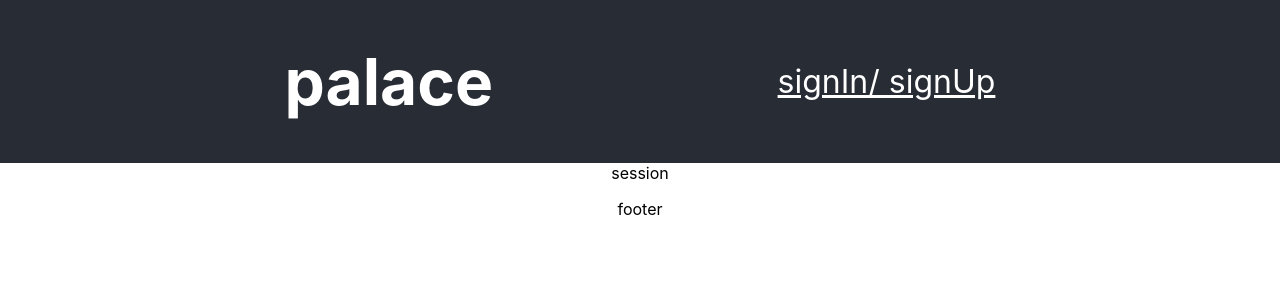
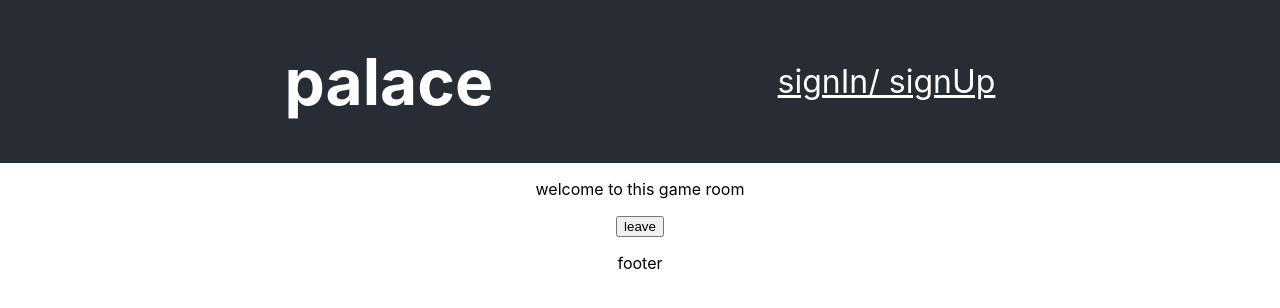
Before and after one commit to GuidoOffermans/palace-client, a React (Create React App) app: page /game/1 in a window 1280 px wide. Shown: the top 308 px of the page. Built offline with nearby package versions, Linux system fonts and the light colour scheme; no server answers.

Commit message:
fixed leave button

```diff
--- a/src/App.js
+++ b/src/App.js
@@ -4,18 +4,17 @@ import { connect } from 'react-redux';
 import { Route, Link } from 'react-router-dom';
 import { url } from './constants';
 
-
-import SignIn from './components/SignIn'
-import SignUp from './components/SignUp'
+import SignIn from './components/SignIn';
+import SignUp from './components/SignUp';
 import { setGames } from './redux/actions';
 import Lobby from './components/Lobby';
-import GameSession from './components/GameSession'
+import GameSession from './components/GameSession';
 
 function App(props) {
+	const { setGames } = props;
 
-  const { setGames } = props
-
-	useEffect(() => {
+	useEffect(
+		() => {
 			const source = new EventSource(`${url}/stream`);
 
 			source.onmessage = (event) => {
@@ -25,13 +24,15 @@ function App(props) {
 
 				setGames(games);
 			};
-	}, [setGames]);
+		},
+		[ setGames ]
+	);
 
 	return (
 		<div className="App">
-    <header className='App-header'>
+			<header className="App-header">
 				<h1>palace</h1>
-      <Link to='/login'>signIn/ signUp</Link>
+				<Link to="/login">signIn/ signUp</Link>
 			</header>
 			<main>
 				<Route path="/" exact component={Lobby} />
--- a/src/components/Game/index.js
+++ b/src/components/Game/index.js
@@ -3,24 +3,33 @@ import './game.css';
 import { Link } from 'react-router-dom';
 import { url } from '../../constants';
 import request from 'superagent';
+import { connect } from 'react-redux';
 
 const Game = (props) => {
-	const { name, gameId } = props;
+	const { name, gameId, jwt } = props;
 
 	const addUserToGame = () => {
-    console.log('clicked')
     request.put(`${url}/join/${gameId}`)
-    .then();
+    .set("Authorization", `Bearer ${jwt}`)
+    .then(res => console.log(res)).catch(console.error);
 	};
 
 	return (
 		<div className="game">
 			<h2>{name}</h2>
-			<Link to={`/game/${gameId}`}>
+      {props.jwt ? <Link to={`/game/${gameId}`}>
 				<button onClick={addUserToGame}>join</button>
-			</Link>
+			</Link> : ''}
+
 		</div>
 	);
 };
 
-export default Game;
+function mapStateToProps(state) {
+	return {
+
+		jwt: state.user.jwt
+	};
+}
+
+export default connect(mapStateToProps)(Game);
--- a/src/components/GameSession/index.js
+++ b/src/components/GameSession/index.js
@@ -1,7 +1,38 @@
-import React from 'react'
+import React, {useState} from 'react';
+import request from 'superagent';
+import { url } from '../../constants';
+import { connect } from 'react-redux';
+import {Redirect} from 'react-router-dom'
 
-const GameSession = () => {
-  return 'session'
+const GameSession = (props) => {
+  const [redirect, setRedirect] = useState(false)
+	const { jwt } = props;
+
+	const leaveGame = () => {
+		console.log('jwt', jwt);
+		const gameId = props.match.params.id;
+		console.log(gameId);
+		request
+			.put(`${url}/leave/${gameId}`)
+			.set('Authorization', `Bearer ${jwt}`)
+			.then((res) => console.log(res))
+      .catch(console.error);
+    setRedirect(true)
+	};
+
+	return (
+		<div>
+      <p>welcome to this game room</p>
+			<button onClick={leaveGame}>leave</button>
+			{redirect ? <Redirect to="/" /> : ''}
+		</div>
+	);
+};
+
+function mapStateToProps(state) {
+	return {
+		jwt: state.user.jwt
+	};
 }
 
-export default GameSession
+export default connect(mapStateToProps)(GameSession);
--- a/src/components/Lobby/index.js
+++ b/src/components/Lobby/index.js
@@ -12,7 +12,7 @@ const Lobby = (props) => {
 	const gameList =
 		games &&
 		games.map((game) => {
-			return <Game name={game.name} key={game.id} gameId={game.id}/>;
+			return <Game name={game.name} key={game.id} gameId={game.id} jwt={props.jwt} />;
 		});
 
 	return (
@@ -24,7 +24,10 @@ const Lobby = (props) => {
 };
 
 function mapStateToProps(state) {
-	return { games: state.games };
+	return {
+		games: state.games,
+		jwt: state.user.jwt
+	};
 }
 
 const mapDispatchToProps = {};
```
Lines whose indentation alone changed are shown as unchanged.
